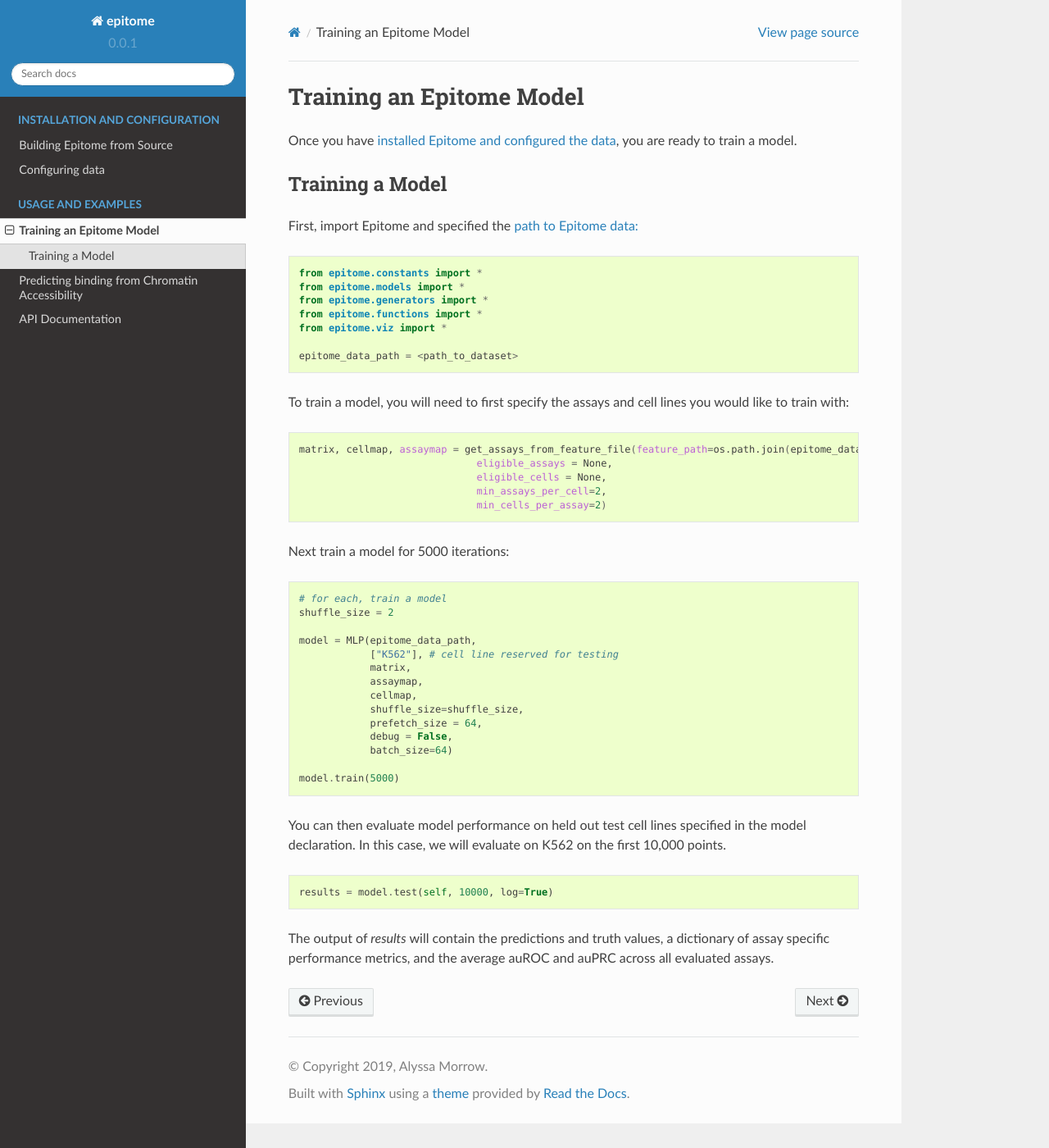
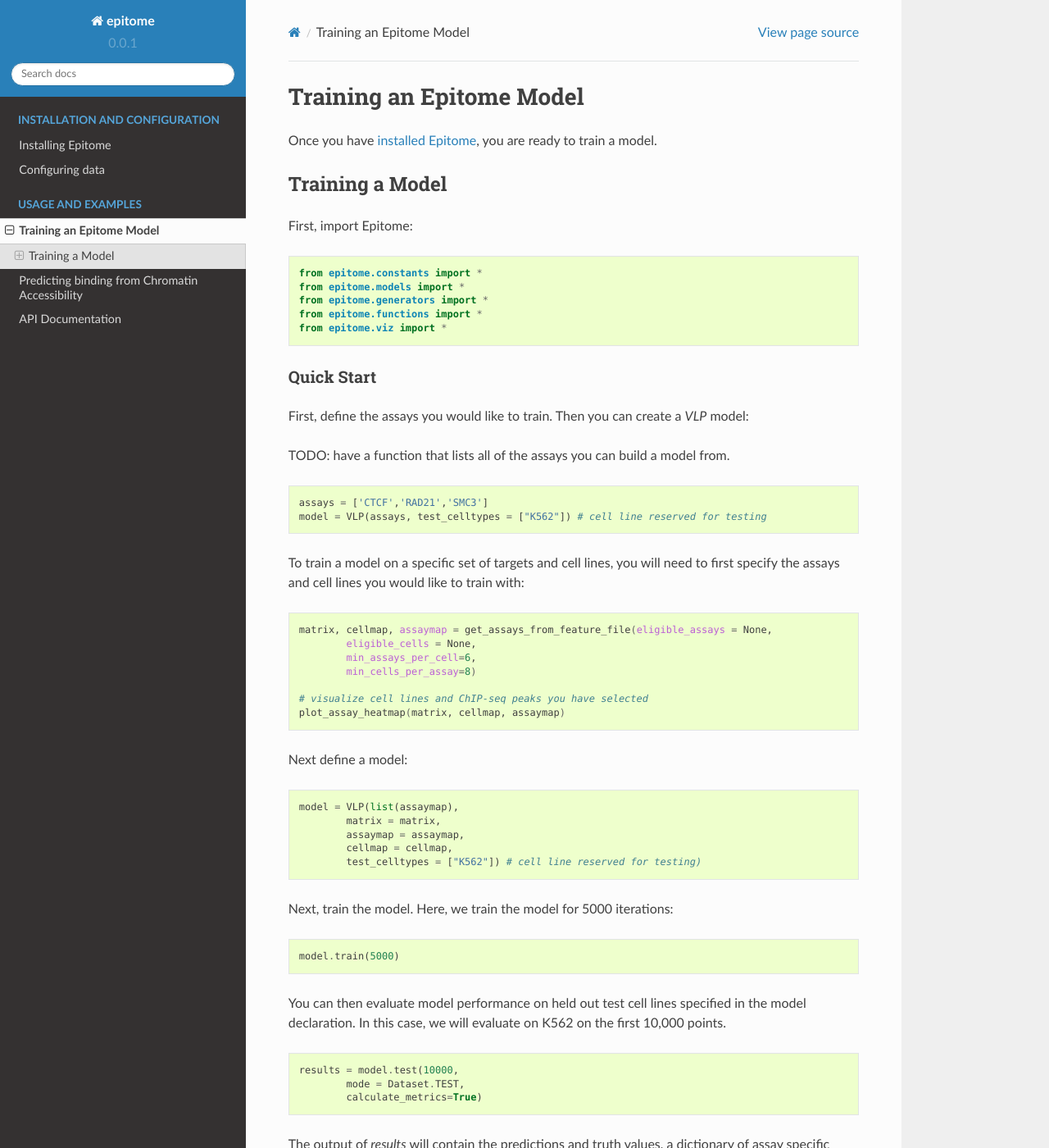
Before and after one commit to YosefLab/epitome, a Sphinx documentation site: the page built from docs/usage/train.rst, in a window 1280 px wide and 1400 px high. Shown: the whole window at 82% size. Built offline with Sphinx 7.4.7 and the Read the Docs theme 2.0.0, drawn with Linux system fonts in a browser that asks for light colours.

Commit message:
fixed documentation bugs

```diff
--- a/docs/conf.py
+++ b/docs/conf.py
@@ -40,9 +40,8 @@
     "matplotlib.pyplot",
     "matplotlib.backends",
     "matplotlib.lines",
-    "matplotlib.transforms"
-
-
+    "matplotlib.transforms",
+    "sklearn.calibration"
 ]
 
 for mod_name in MOCK_MODULES:
--- a/docs/index.rst
+++ b/docs/index.rst
@@ -5,7 +5,7 @@
 
 Epitome is a computational model that leverages chromatin accessibility data to predict ChIP-seq peaks on unseen cell types. Epitome computes the chromatin similarity between 11 cell types in ENCODE and the novel cell types, and uses chromatin similarity to transfer ChIP-seq peaks in known cell types to a novel cell type of interest.
 
-.. image:: figures/epitome_diagram.png
+.. image:: figures/epitome_diagram_celllines.png
 
 
 .. toctree::
--- a/docs/usage/train.rst
+++ b/docs/usage/train.rst
@@ -1,12 +1,12 @@
 Training an Epitome Model
 =========================
 
-Once you have `installed Epitome and configured the data <../installation/source.html>`__, you are ready to train a model.
+Once you have `installed Epitome <../installation/source.html>`__, you are ready to train a model.
 
 Training a Model
 ----------------
 
-First, import Epitome and specified the `path to Epitome data: <./data.html>`__
+First, import Epitome:
 
 .. code:: python
 
@@ -16,36 +16,45 @@
 	from epitome.functions import *
 	from epitome.viz import *
 
-	epitome_data_path = <path_to_dataset>
+Quick Start
+^^^^^^^^^^^
 
-To train a model, you will need to first specify the assays and cell lines you would like to train with:
+First, define the assays you would like to train. Then you can create a `VLP` model:
+
+TODO: have a function that lists all of the assays you can build a model from.
+
+.. code:: python
+
+	assays = ['CTCF','RAD21','SMC3']
+	model = VLP(assays, test_celltypes = ["K562"]) # cell line reserved for testing
+
+To train a model on a specific set of targets and cell lines, you will need to first specify the assays and cell lines you would like to train with:
 
 .. code:: bash
 
-	matrix, cellmap, assaymap = get_assays_from_feature_file(feature_path=os.path.join(epitome_data_path,'feature_name'),
-                                      eligible_assays = None,
-                                      eligible_cells = None,
-                                      min_assays_per_cell=2,
-                                      min_cells_per_assay=2)
+	matrix, cellmap, assaymap = get_assays_from_feature_file(eligible_assays = None,
+		eligible_cells = None,
+		min_assays_per_cell=6,
+		min_cells_per_assay=8)
+
+	# visualize cell lines and ChIP-seq peaks you have selected
+	plot_assay_heatmap(matrix, cellmap, assaymap)
 
 
-
-Next train a model for 5000 iterations:
+Next define a model:
 
 .. code:: python
 
-  	# for each, train a model
-	shuffle_size = 2
+	model = VLP(list(assaymap),
+		matrix = matrix,
+		assaymap = assaymap,
+		cellmap = cellmap,
+		test_celltypes = ["K562"]) # cell line reserved for testing)
 
-	model = MLP(epitome_data_path,
-	            ["K562"], # cell line reserved for testing
-	            matrix,
-	            assaymap,
-	            cellmap,
-	            shuffle_size=shuffle_size,
-	            prefetch_size = 64,
-	            debug = False,
-	            batch_size=64)
+
+Next, train the model. Here, we train the model for 5000 iterations:
+
+.. code:: python
 
 	model.train(5000)
 
@@ -54,6 +63,8 @@
 
 .. code:: python
 
-  results = model.test(self, 10000, log=True)
+	results = model.test(10000,
+		mode = Dataset.TEST,
+		calculate_metrics=True)
 
 The output of `results` will contain the predictions and truth values, a dictionary of assay specific performance metrics, and the average auROC and auPRC across all evaluated assays.
```
Also changed, not shown: docs/installation/source.rst (+20 -11 lines), docs/usage/data.rst (+11 -10 lines), docs/usage/predict.rst (+5 -3 lines), docs/figures/epitome_diagram.png (deleted), docs/figures/epitome_diagram_celllines.png (added).
